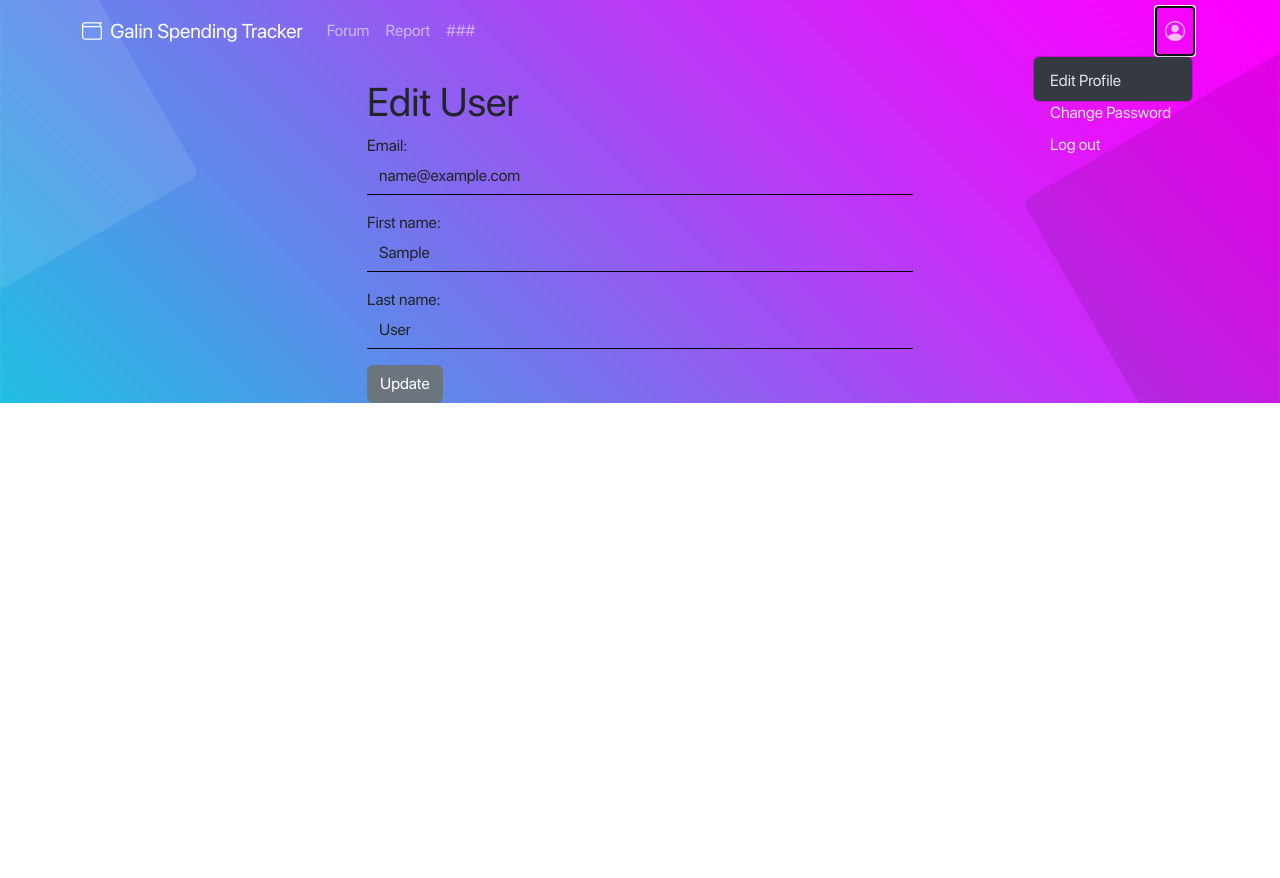
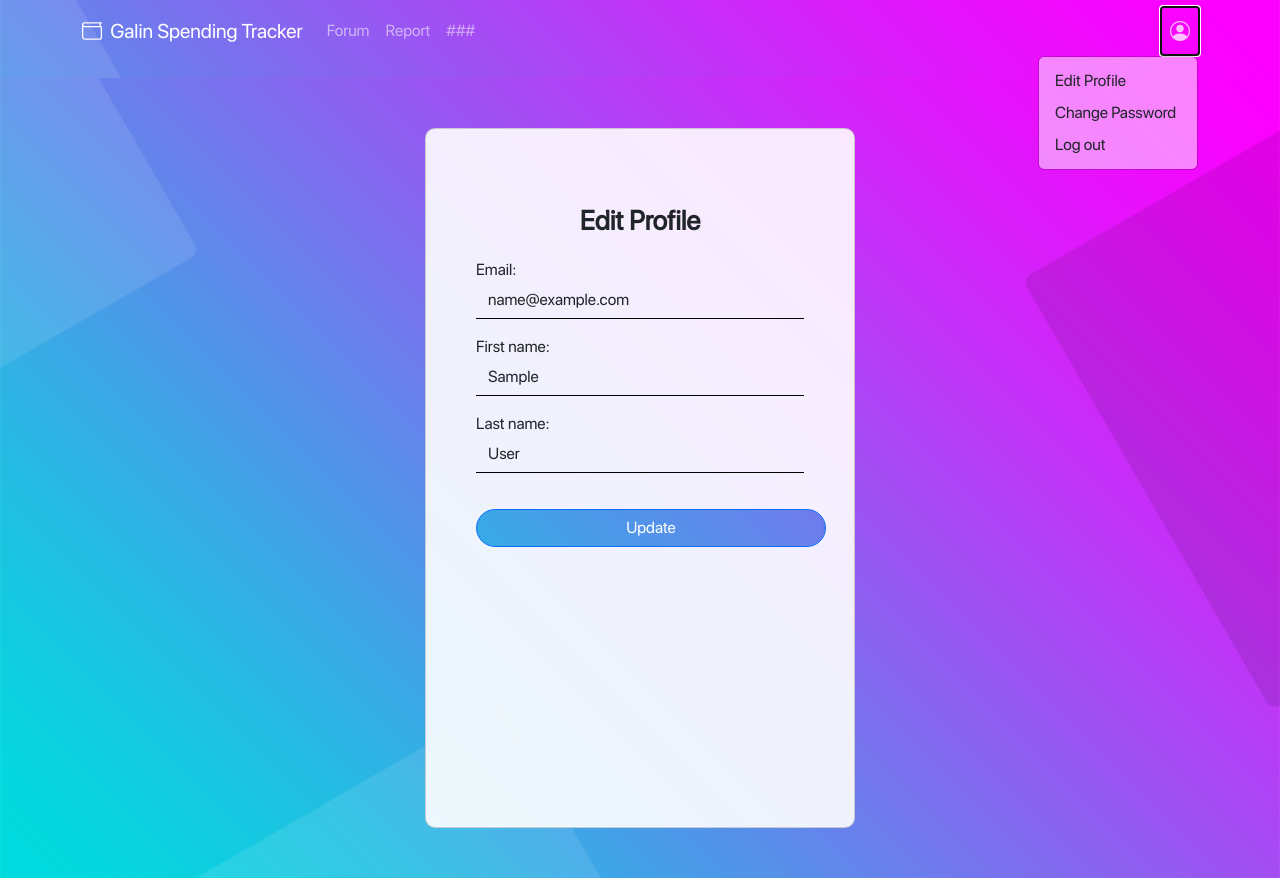
Before and after one commit to rb2cc/Team-Galin-Spending-Tracker, a Django app: page /edit_user/ in a window 1280 px wide, after a click that opens the changed part. Before the commit the page ends 403 px from the top, so only its background shows below. Run offline with Django 4.2, Linux system fonts and the light colour scheme; the visitor is signed in with stand-in values (Sample User, id 1); some libraries are stand-ins or nearby versions.

Commit message:
Decorate change password, landing page

```diff
--- a/static/custom.css
+++ b/static/custom.css
@@ -40,7 +40,7 @@
 }
 
 .main-cardOne {
-  background-color: rgba(255, 255, 255, 0.8);
+  background-color: rgba(255, 255, 255, 0.9);
   margin-left: 0;
   width: 100%;
   height: 1200px;
@@ -52,7 +52,7 @@
 }
 
 .main-cardTwo {
-  background-color: rgba(255, 255, 255, 0.8);
+  background-color: rgba(255, 255, 255, 0.9);
   margin-left: 1%;
   width: 48.5%;
   height: 400px;
@@ -64,7 +64,7 @@
 }
 
 .main-cardThree {
-  background-color: rgba(255, 255, 255, 0.8);
+  background-color: rgba(255, 255, 255, 0.9);
   margin-left: 2%;
   width: 48.5%;
   height: 400px;
@@ -96,11 +96,6 @@
   color:rgb(255, 255, 255);
 }
 
-ul {
-  height: 100%;
-  padding: 0px 5px 0px 20px;
-}
-
 input[type=text] {
   background: transparent;
   border: none;
@@ -114,3 +109,7 @@
   border-bottom: 1px solid #000000;
   border-radius: 0%;
 }
+
+.dropdown-menu {
+  background-color: rgb(255, 255, 255, 0.5);
+}
--- a/tracker/templates/edit_user.html
+++ b/tracker/templates/edit_user.html
@@ -1,22 +1,22 @@
-
-
 {% extends 'base_content.html' %}
 {% block content %}
-
-
-<div class='container'>
-    <div class='row'>
-        <div class='col-6 offset-3'>
-            <h1> Edit User </h1>
-<div class="form-group">
-    <form method="POST">
-        {% csrf_token %}
-        {{ form.as_p}}
-        <button class="btn btn-secondary"> Update
-        </button>
+<div id="cover-image">
+    <div class="container vh-100">
+        <div class="row h-100">
+            <div class="my-auto">
+                <div class="card cover-card">
+                    <p></p><p></p>
+                    <p class="cover-text" style="font-weight:bold; text-align:center">Edit Profile</p>
+                    <form method="post">
+                        {% csrf_token %}
+                        {% include 'partials/bootstrap_form.html' with form=form %}
+                        {% include 'partials/messages.html' %}
+                        <input type="submit" value="Update" class='btn btn-primary'>
+                   </form>
+                </div>
+            </div>
+            </div>
+        </div>
     </div>
 </div>
-</div>
-</div>
-
 {% endblock %}
--- a/tracker/templates/partials/menu.html
+++ b/tracker/templates/partials/menu.html
@@ -17,10 +17,10 @@
       <a class="nav-link" href="#" role="button" data-bs-toggle="dropdown" aria-expanded="false">
         <span class='bi-person-circle' style='font-size: 1.25rem'></span>
       </a>
-      <ul class="dropdown-menu dropdown-menu-end dropdown-menu-dark">
-        <li> <a class="dropdown-item" href="{% url 'edit_user' %}"> Edit Profile </a></li>
-        <li> <a class="dropdown-item" href="{% url 'change_password' %}"> Change Password </a></li>
-        <li><a class="dropdown-item" href="{% url 'log_out' %}">Log out</a></li>
+      <ul class="dropdown-menu dropdown-menu-end dropdown-menu-light">
+        <li><a class="dropdown-item" href="{% url 'edit_user' %}"> Edit Profile </a></li>
+        <li><a class="dropdown-item" href="{% url 'change_password' %}"> Change Password </a></li>
+        <li><a class="dropdown-item" href="{% url 'log_out' %}"> Log out </a></li>
       </ul>
     </li>
   </ul>
```
Also changed, not shown: tracker/templates/change_password.html (+20 -10 lines), tracker/templates/change_password_success.html (+11 -4 lines).
